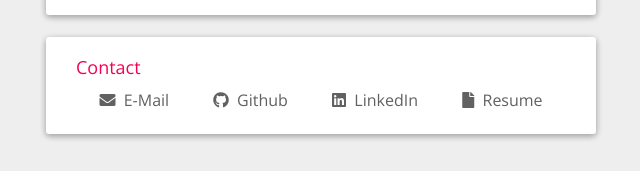
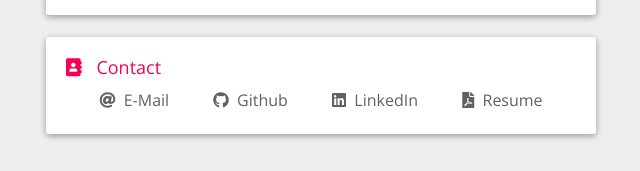
Before and after one commit to im-Aasif/im-aasif.github.io, a plain HTML site: page index.html in a window 1280 px wide. Shown: the part 1629-1800 px from the top of the page, 319-959 px from the left. Drawn offline with nearby package versions, Linux system fonts and the light colour scheme.

Commit message:
updated few icons

```diff
--- a/index.html
+++ b/index.html
@@ -156,10 +156,10 @@
         </div>
         <div id="contact_card" class="card">
             <section class="tab">
-                <!-- <i class="fa fa-envelope"></i> -->
-                <div class="title">Contact</div>
+                <!-- <i class="fa fa-address-book"></i> -->
+                <div class="title"><i class="fa fa-address-book"></i> Contact</div>
                 <div class="content">
-                    <div class="contacts"><a href="mailto:aasif.aeez@gmail.com"><i class="fas fa-envelope"></i>&nbsp;
+                    <div class="contacts"><a href="mailto:aasif.aeez@gmail.com"><i class="fas fa-at"></i>&nbsp;
                             E-Mail</a></div>
                     <div class="contacts"><a href="https://github.com/im-Aasif" target="_blank"><i
                                 class="fab fa-github"></i>&nbsp;
@@ -167,7 +167,7 @@
                     <div class="contacts"><a href="https://www.linkedin.com/in/im-aasif" target="_blank"><i
                                 class="fab fa-linkedin"></i>&nbsp;
                             LinkedIn</a></div>
-                    <div class="contacts"><a href="assets/Asif_s_CV.pdf" download><i class="fas fa-file"></i>&nbsp;
+                    <div class="contacts"><a href="assets/Asif_s_CV.pdf" download><i class="fas fa-file-pdf"></i>&nbsp;
                             Resume</a></div>
                     <!-- You can add more contacts! -->
                 </div>
@@ -177,9 +177,9 @@
             <div id="fab">&nbsp;<i class="fa fa-envelope"></i>&nbsp;</div>
         </a>
     </main>
-    <footer>
+    <!-- <footer>
         <small>Personal Cards, <a href="https://github.com/im-Aasif" target="_blank">Asif Tamboli</a></small>
-    </footer>
+    </footer> -->
 </body>
 
 </html>
```
